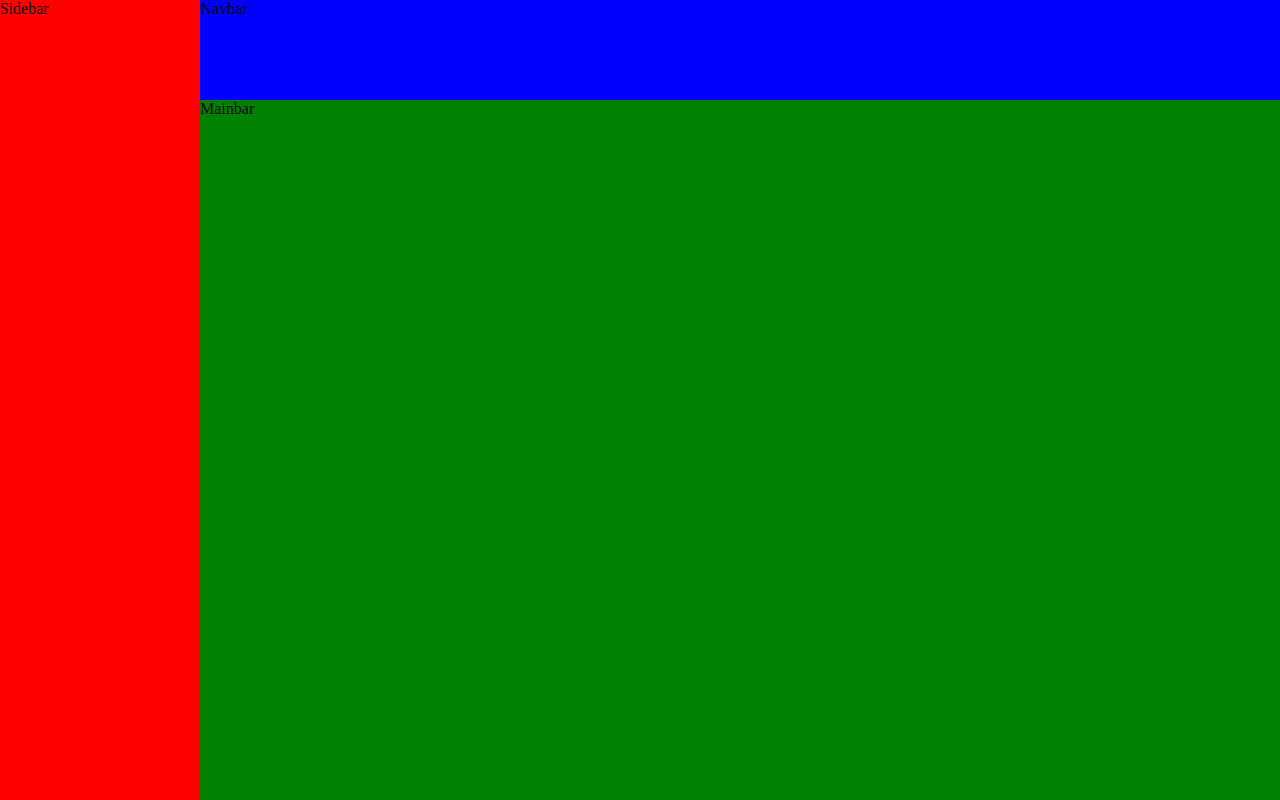
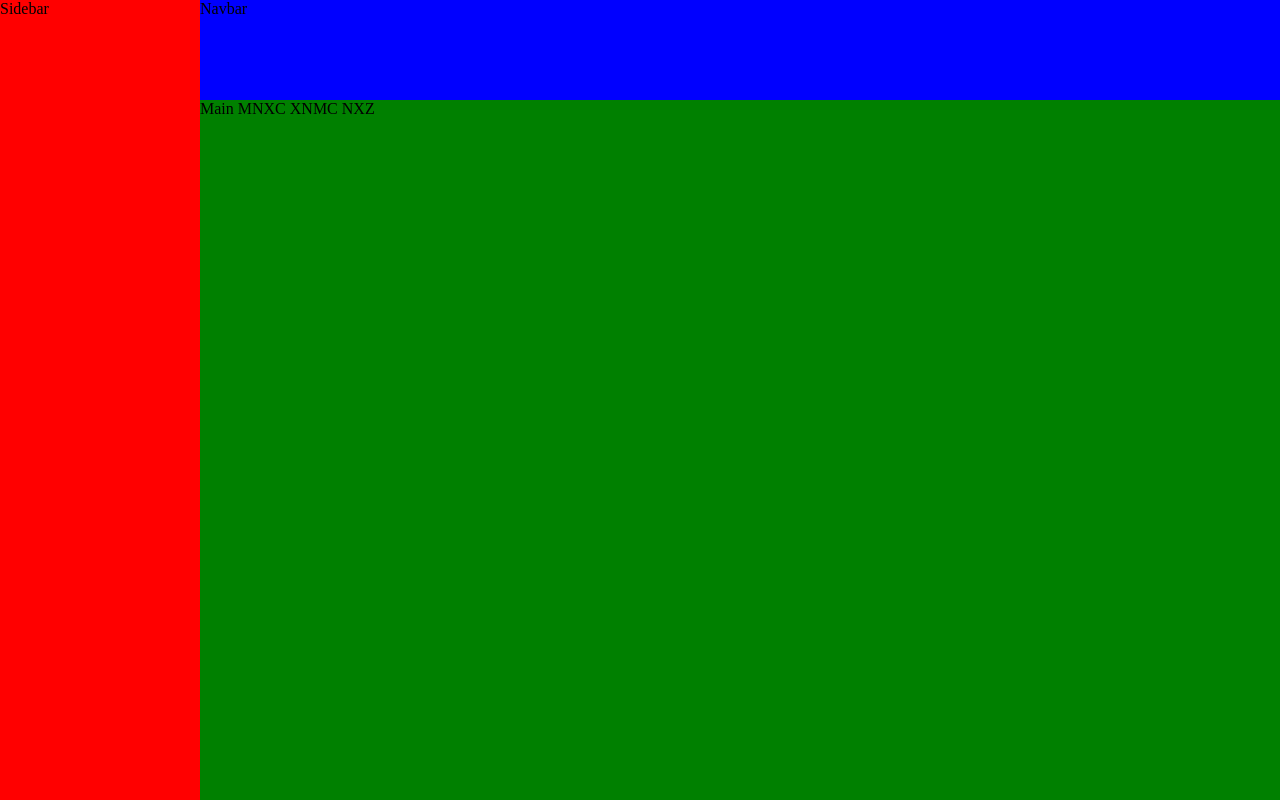
Before and after one commit to YonanPrasetyo/web_jam, a plain HTML site: page pertemuan ke 5/grid.html in a window 1280 px wide. Drawn offline with Linux system fonts and the light colour scheme.

Commit message:
second commit

```diff
--- a/pertemuan ke 5/grid.html
+++ b/pertemuan ke 5/grid.html
@@ -49,7 +49,7 @@
     <div class="container">
         <div class="grid nav">Navbar</div>
         <div class="grid side">Sidebar</div>
-        <div class="grid main">Mainbar</div>
+        <div class="grid main">Main MNXC XNMC NXZ </div>
     </div>
 </body>
 </html>
```
